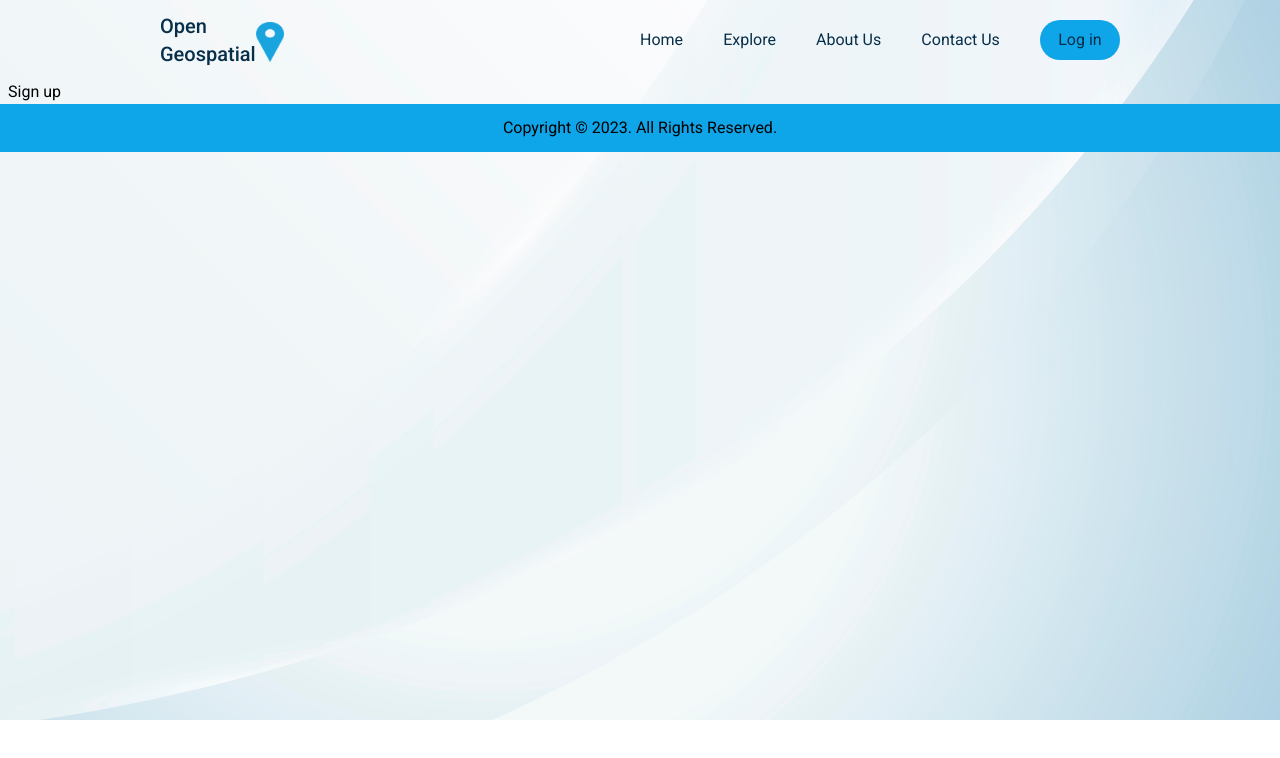
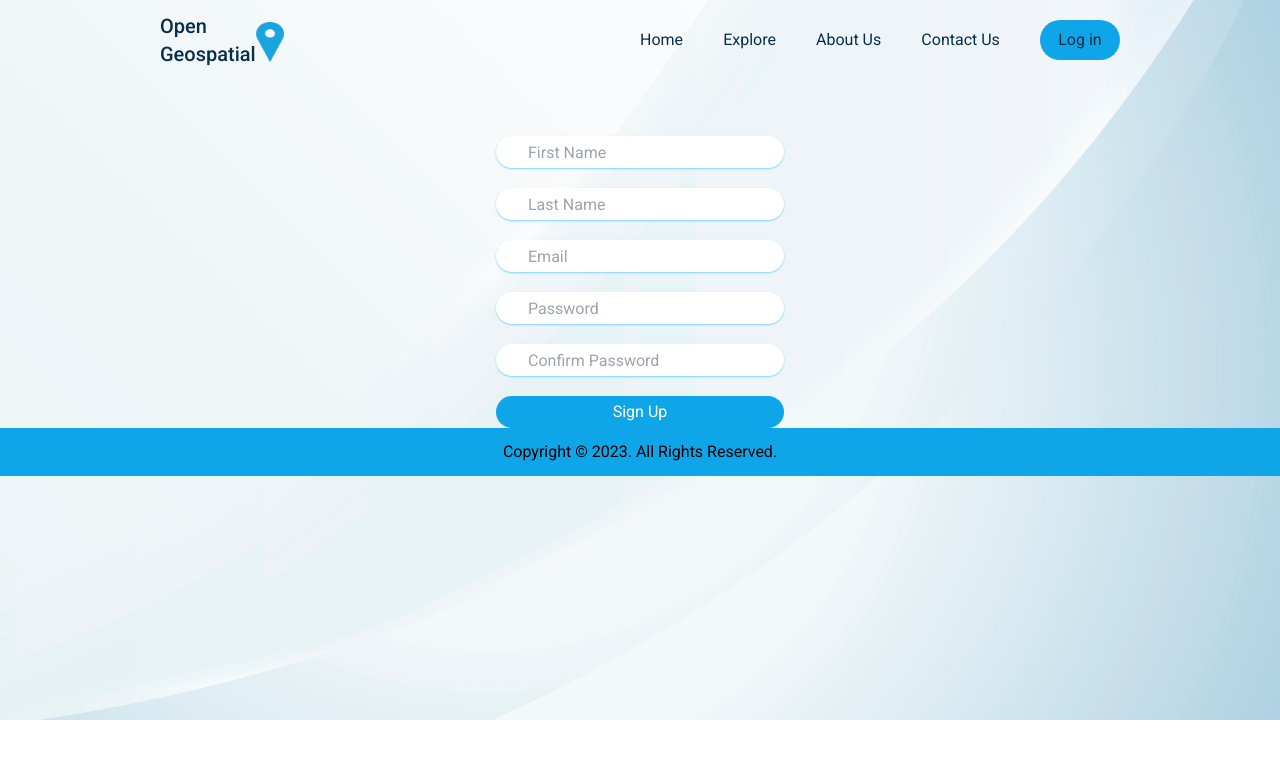
Before and after one commit to Kimberley-saka/geo_portal, a React (Vite) app: page /authentication/signup in a window 1280 px wide. Shown: the top 758 px of the page. Built offline with nearby package versions, Linux system fonts and the light colour scheme.

Commit message:
added signup component

```diff
--- a/src/components/auth/Login.jsx
+++ b/src/components/auth/Login.jsx
@@ -1,20 +1,23 @@
 
 function Login() {
   return (
-    <div className=" flex px-4 pt-24">
+    <div className=" flex justify-center w-full pt-24">
       <form className="flex flex-col space-y-6">
-        <input className="w-72 h-9 placeholder:pl-8 rounded-full" type="email" placeholder="Email"></input>
-        <input className="w-72 h-9 placeholder:pl-8 rounded-full" type="password" placeholder="Password"></input>
+        <input className=" outline-none px-8 w-72 h-9 rounded-full shadow-sm shadow-sky-300" type="email"
+        placeholder="Email"></input>
+        <input className="outline-none w-72 h-9 px-8 rounded-full shadow-sm shadow-sky-300" type="password"
+        placeholder="Password"></input>
 
         <div className="flex justify-between">
           <div className="flex items-center space-x-2">
-            <input type="checkbox"></input>
-            <p>Remember me</p>
+            <input className="outline-none border-none" type="checkbox"></input>
+            <p className="text-gray-500">Remember me</p>
           </div>
-          <p className="text-sky-500 cursor-pointer">Forgot password?</p>
+          <a href="#" className="text-sky-500 cursor-pointer">Forgot password?</a>
         </div>
 
-        <button className="w-72 h-9 rounded-full bg-sky-500 text-white">Login</button>
+        <button className="w-72 h-9 rounded-full bg-sky-500 text-white" type="submit">
+          Login</button>
 
       </form>
     </div>
--- a/src/components/auth/SignUp.jsx
+++ b/src/components/auth/SignUp.jsx
@@ -2,8 +2,24 @@
 
 function SignUp() {
   return (
-    <div className="px-2">
-      Sign up
+    <div className=" flex justify-center w-full pt-14">
+      <form className="flex flex-col space-y-5">
+        <input className=" outline-none px-8 w-72 h-8 rounded-full shadow-sm shadow-sky-300" type="text"
+        placeholder="First Name"></input>
+        <input className="outline-none w-72 h-8 px-8 rounded-full shadow-sm shadow-sky-300" type="text"
+        placeholder="Last Name"></input>
+        <input className="outline-none w-72 h-8 px-8 rounded-full shadow-sm shadow-sky-300" type="email"
+        placeholder="Email"></input>
+         <input className="outline-none w-72 h-8 px-8 rounded-full shadow-sm shadow-sky-300" type="password"
+        placeholder="Password"></input>
+         <input className="outline-none w-72 h-8 px-8 rounded-full shadow-sm shadow-sky-300" type="password"
+        placeholder="Confirm Password"></input>
+
+        <button className="w-72 h-8 rounded-full bg-sky-500 text-white" type="submit">
+          Sign Up</button>
+
+
+      </form>
     </div>
   )
 }
--- a/src/pages/authentication.jsx
+++ b/src/pages/authentication.jsx
@@ -34,11 +34,11 @@ function Authentication() {
         </div>
 
         {isLogin ? (
-          <div className="flex justify-center h-96">
+          <div className="flex h-full justify-center md:h-96">
             <Login/>
           </div>
         ) : (
-          <div className="flex h-96">
+          <div className="flex md:h-96">
             <SignUp />
           </div>
         )}
```
